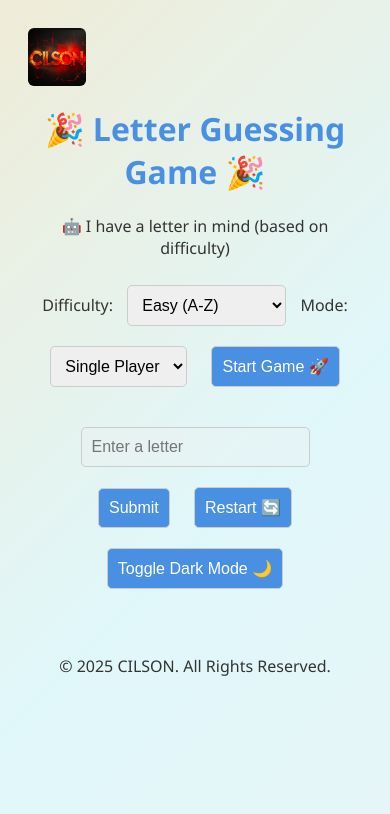
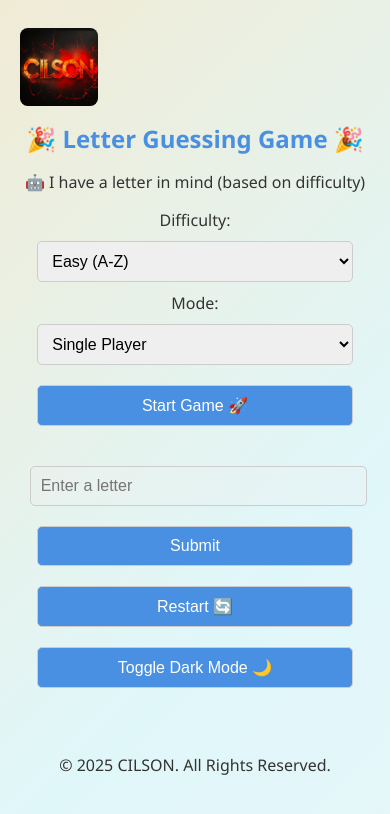
Before and after one commit to CILSON/ggame, a plain HTML site: page index.html in a window 390 px wide. Drawn offline with nearby package versions, Linux system fonts and the light colour scheme.

Commit message:
Just checking

```diff
--- a/index.html
+++ b/index.html
@@ -88,6 +88,30 @@
     padding: 20px;
     position: relative;
     }
+    /* 4. Inputs & buttons on small screens */
+@media (max-width: 600px) {
+  input, button, select {
+    width: 90%;
+    font-size: 1rem;
+  }
+
+  .square-image {
+    width: 20vw;
+    height: 20vw;
+  }
+
+  h1 {
+    font-size: 1.5rem;
+  }
+
+  .message, .result, .guesses, .scoreboard, .timer, .playerTurn {
+    font-size: 1rem;
+  }
+
+  body {
+    padding: 5vw 3vw;
+  }
+}
   </style>
 </head>
 <body>
```
